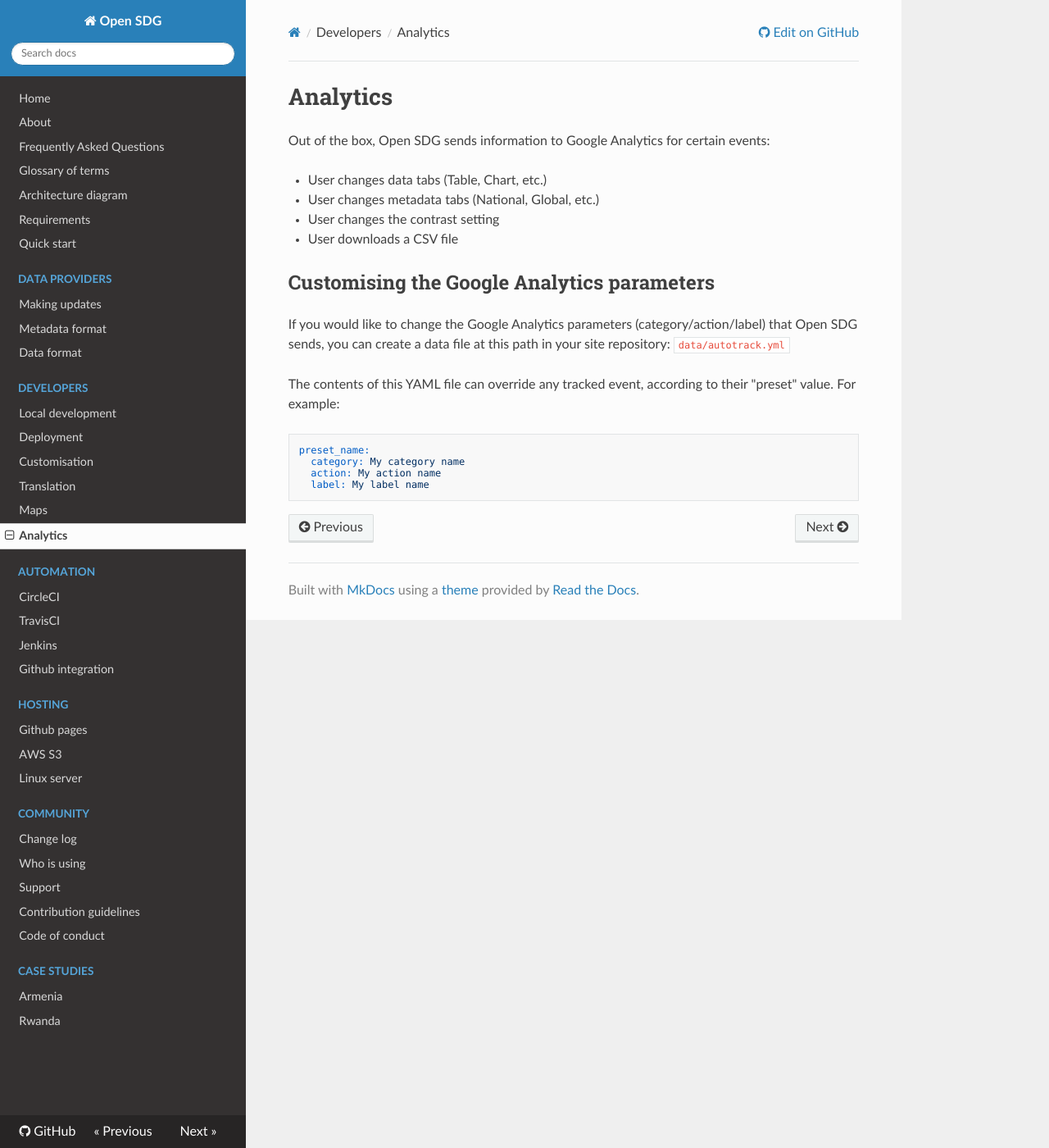
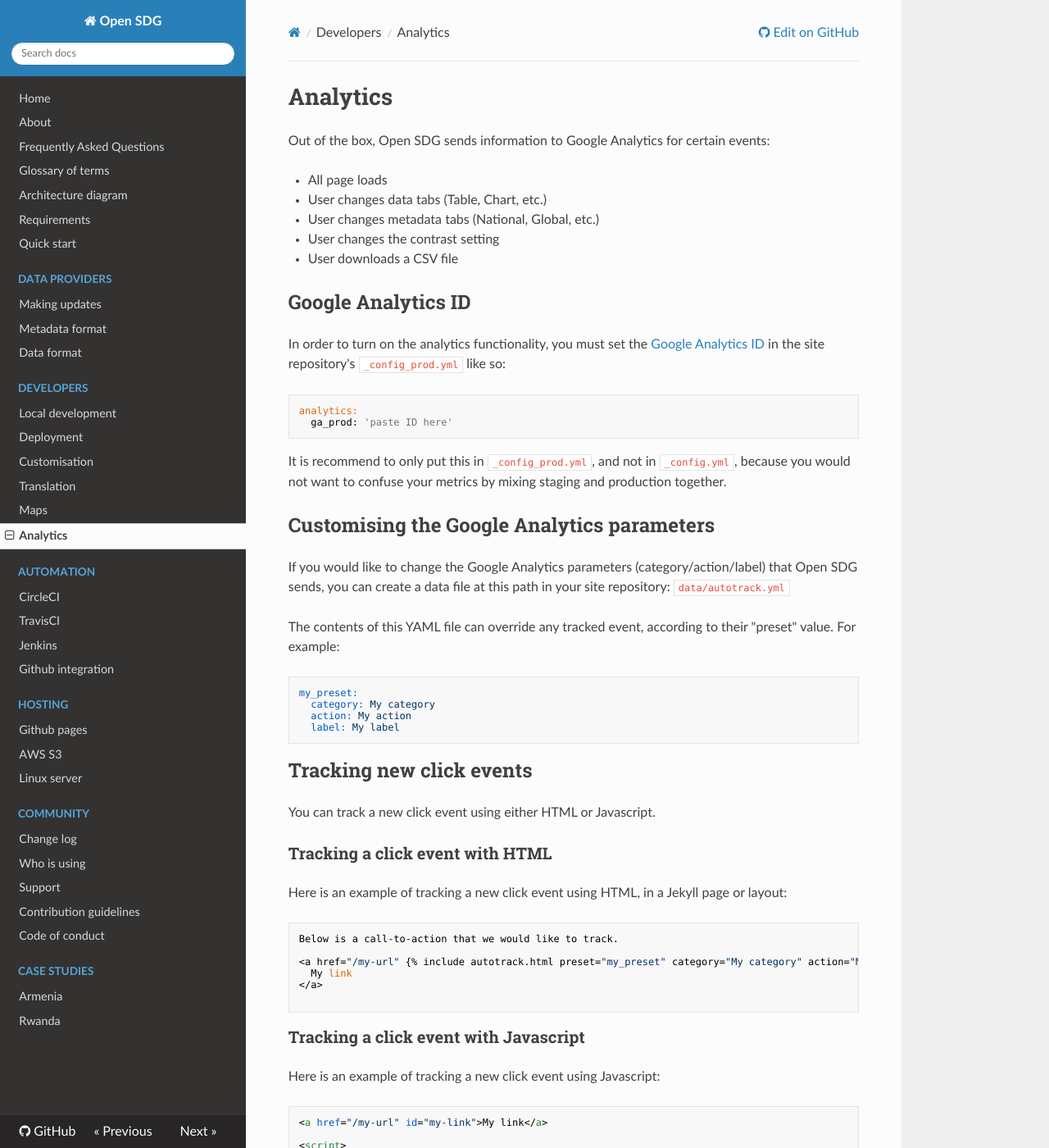
Before and after one commit to open-sdg/open-sdg, an MkDocs documentation site: the page built from docs/analytics.md, in a window 1280 px wide and 1400 px high. Shown: the whole window at 82% size. Built offline with MkDocs 1.6.1, drawn with Linux system fonts in a browser that asks for light colours; nearby versions of some CDN libraries; old or Windows-style settings are respelled for this version of MkDocs; some of the changed text lies outside the part shown.

Commit message:
Additions to documentation

````diff
--- a/docs/analytics.md
+++ b/docs/analytics.md
@@ -2,10 +2,22 @@
 
 Out of the box, Open SDG sends information to Google Analytics for certain events:
 
+* All page loads
 * User changes data tabs (Table, Chart, etc.)
 * User changes metadata tabs (National, Global, etc.)
 * User changes the contrast setting
 * User downloads a CSV file
+
+## Google Analytics ID
+
+In order to turn on the analytics functionality, you must set the [Google Analytics ID](https://support.google.com/analytics/answer/1008080?hl=en) in the site repository's `_config_prod.yml` like so:
+
+```
+analytics:
+  ga_prod: 'paste ID here'
+```
+
+It is recommend to only put this in `_config_prod.yml`, and not in `_config.yml`, because you would not want to confuse your metrics by mixing staging and production together.
 
 ## Customising the Google Analytics parameters
 
@@ -14,8 +26,38 @@ If you would like to change the Google Analytics parameters (category/action/lab
 The contents of this YAML file can override any tracked event, according to their "preset" value. For example:
 
 ```
-preset_name:
-  category: My category name
-  action: My action name
-  label: My label name
+my_preset:
+  category: My category
+  action: My action
+  label: My label
 ```
+
+## Tracking new click events
+
+You can track a new click event using either HTML or Javascript.
+
+### Tracking a click event with HTML
+
+Here is an example of tracking a new click event using HTML, in a Jekyll page or layout:
+
+```
+Below is a call-to-action that we would like to track.
+
+<a href="/my-url" {% include autotrack.html preset="my_preset" category="My category" action="My action" %}>
+  My link
+</a>
+
+```
+
+### Tracking a click event with Javascript
+
+Here is an example of tracking a new click event using Javascript:
+
+```
+<a href="/my-url" id="my-link">My link</a>
+
+<script>
+var attributes = opensdg.autotrack('my_preset', 'My category', 'My action');
+$('#my-link').attr(attributes);
+</script>
+```
````
